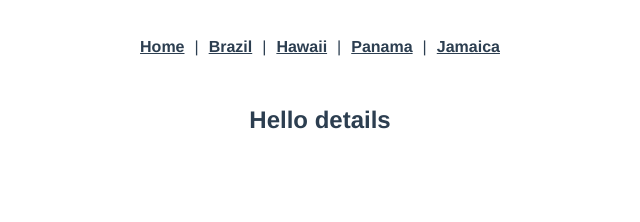
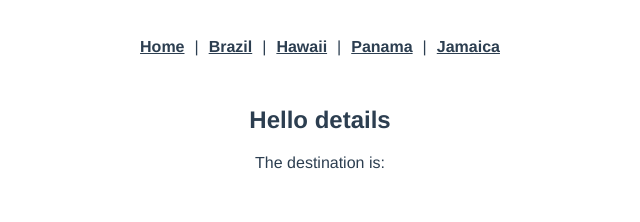
Before and after one commit to JuditAldeguer/vue-router-travel-guide, a Vue app: page /#/details in a window 1280 px wide. Shown: the top 222 px of the page, without its empty margins (320-960 px from the left). Built offline with nearby package versions, Linux system fonts and the light colour scheme.

Commit message:
fix: detailed route.params.id

```diff
--- a/src/views/DestinationDetails.vue
+++ b/src/views/DestinationDetails.vue
@@ -1,6 +1,7 @@
 <template>
-    <h2>
-       Hello details
-    </h2>
-    <!-- <p>The destination is: {{this.$route.params.id}} </p> -->
+  <div>
+    <h2>Hello details</h2>
+    <p>The destination is:</p>
+    {{ this.$route.params.id }}
+  </div>
 </template>
```
